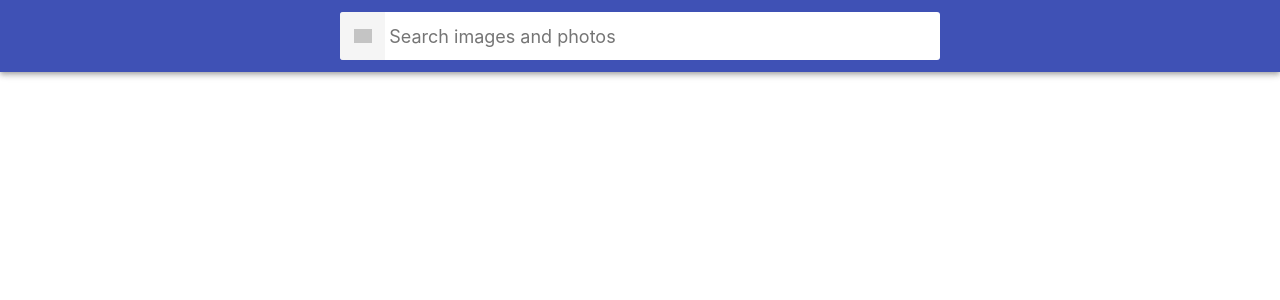
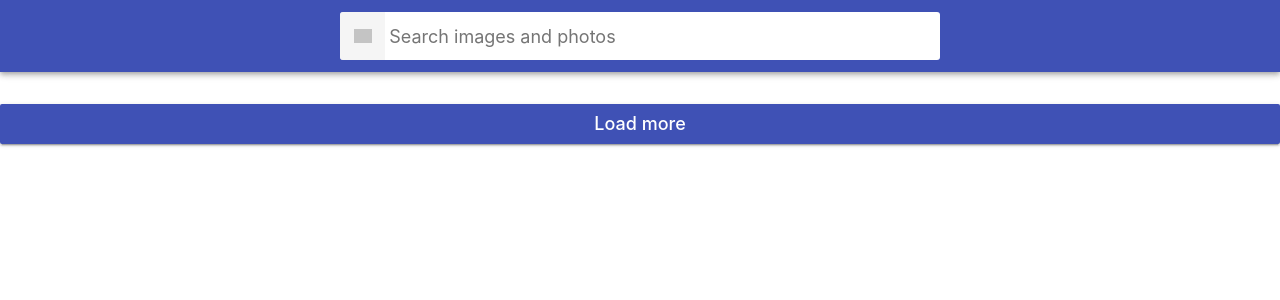
Before and after one commit to Vitalii-Horbenko/goit-react-hw-03-image-finder, a React (Create React App) app: page / in a window 1280 px wide. Shown: the top 300 px of the page. Built offline with nearby package versions, Linux system fonts and the light colour scheme; grey boxes are pictures that could not be loaded.

Commit message:
finished 30%

```diff
--- a/src/components/App/App.js
+++ b/src/components/App/App.js
@@ -7,19 +7,33 @@ class App extends Component {
   state = {
     data: [],
     currentPage: 1,
+    searchQuery: "",
   };
 
+  componentDidUpdate(prevProps, prevState) {
+    if (prevState.searchQuery !== this.state.searchQuery) {
+      this.fetchImages();
+    }
+  }
+
   onChangeQuery = (query) => {
-    const { currentPage } = this.state;
+    this.setState({ searchQuery: query, currentPage: 1, data: [] });
+  };
+
+  fetchImages = () => {
+    const { currentPage, searchQuery } = this.state;
     const apiKey = "18864505-6c3c7593910f8166537b8d98b";
     axios
       .get(
-        `https://pixabay.com/api/?q=${query}&page=${currentPage}&key=${apiKey}&image_type=photo&orientation=horizontal&per_page=12
+        `https://pixabay.com/api/?q=${searchQuery}&page=${currentPage}&key=${apiKey}&image_type=photo&orientation=horizontal&per_page=12
         `
       )
       .then(({ data }) => {
         console.log(data.hits);
-        this.setState({ data: data.hits });
+        this.setState((prevState) => ({
+          data: [...prevState.data, ...data.hits],
+          currentPage: prevState.currentPage + 1,
+        }));
       })
       .catch((error) => console.log(error));
   };
@@ -27,15 +41,22 @@ class App extends Component {
   render() {
     const { data } = this.state;
     return (
-      <div>
+      <div className="App">
         <Searchbar onSubmit={this.onChangeQuery} />
         <ul className="ImageGallery">
           {data.map(({ id, webformatURL, tags }) => (
             <li className="ImageGalleryItem" key={id}>
-              <img src={webformatURL} alt={tags} />
+              <img
+                src={webformatURL}
+                alt={tags}
+                className="ImageGalleryItem-image"
+              />
             </li>
           ))}
         </ul>
+        <button type="button" onClick={this.fetchImages} className="Button">
+          Load more
+        </button>
       </div>
     );
   }
```
